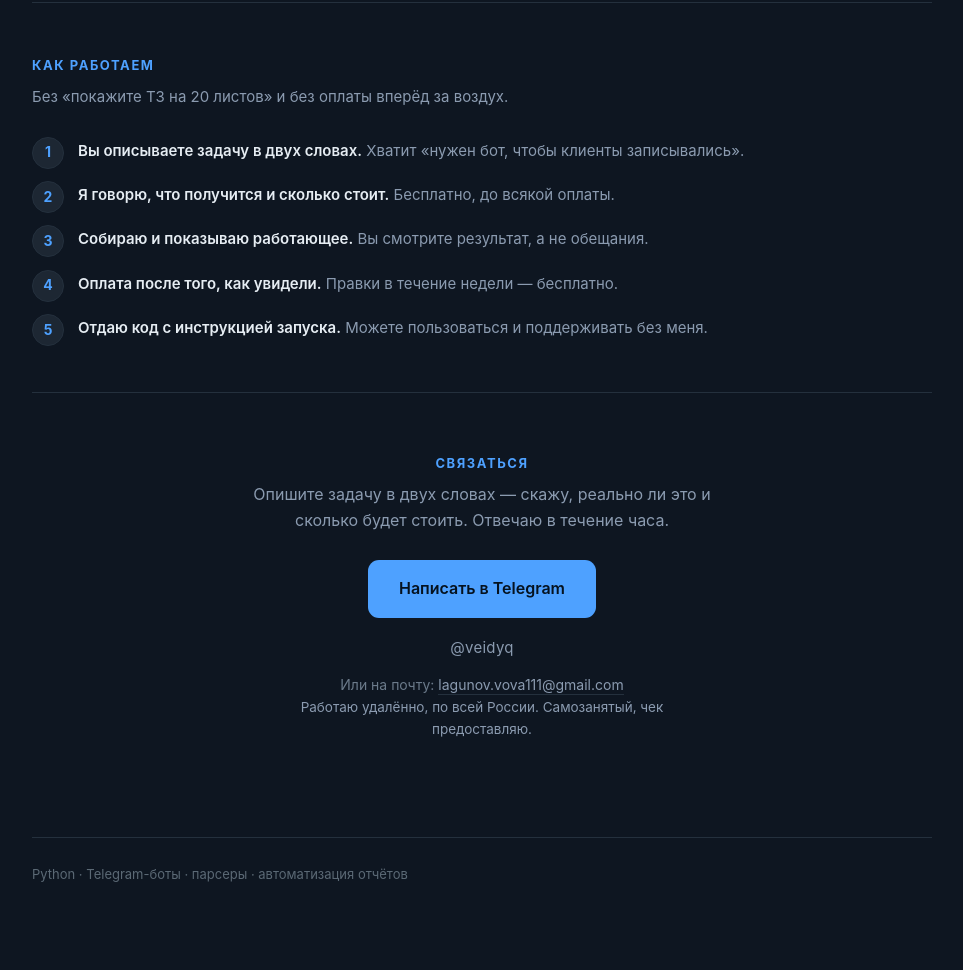
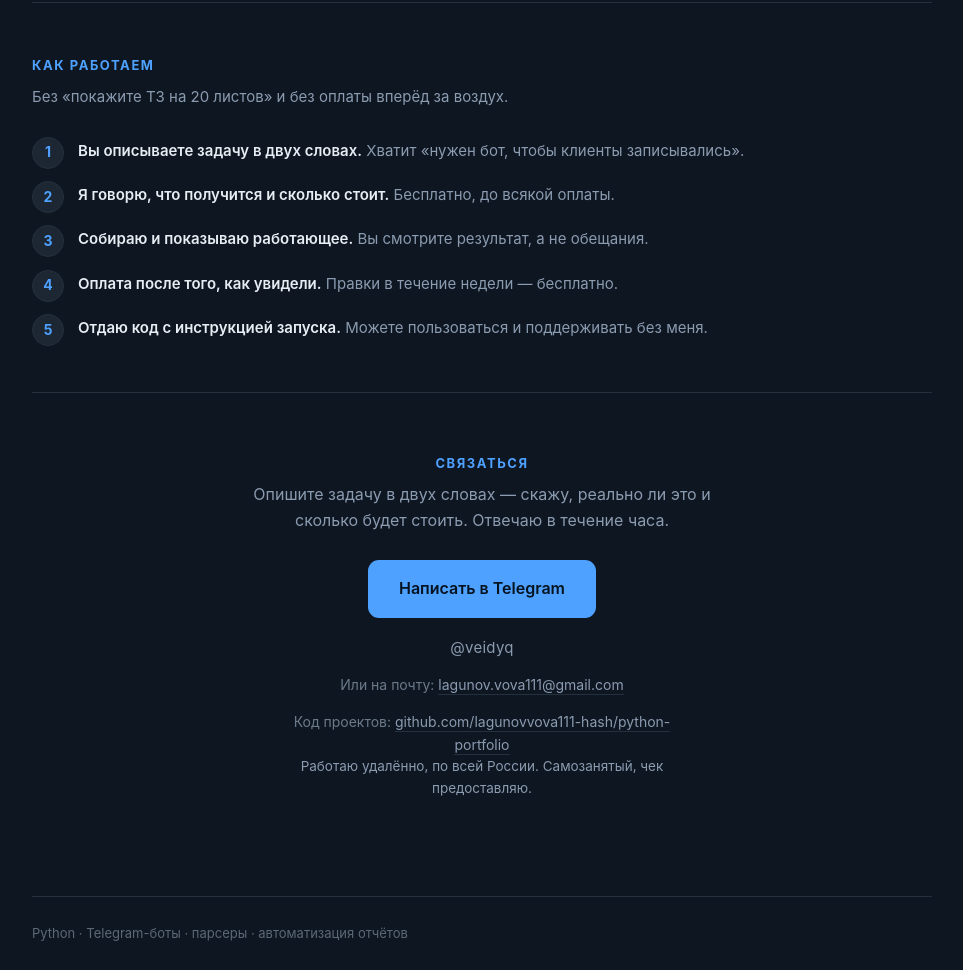
Before and after one commit to veidyq/python-portfolio, a plain HTML site: page docs/index.html in a window 1280 px wide. Shown: the part 2521-3491 px from the top of the page, without its empty margins (158-1121 px from the left). Before the commit the page ends 3432 px from the top, so only its background shows below. Drawn offline with Linux system fonts and the light colour scheme.

Commit message:
Добавить ссылку на репозиторий и живой сайт

```diff
--- a/docs/index.html
+++ b/docs/index.html
@@ -290,6 +290,9 @@
     <p class="alt-line">
       Или на почту: <a href="mailto:lagunov.vova111@gmail.com">lagunov.vova111@gmail.com</a>
     </p>
+    <p class="alt-line">
+      Код проектов: <a href="https://github.com/lagunovvova111-hash/python-portfolio" target="_blank" rel="noopener">github.com/lagunovvova111-hash/python-portfolio</a>
+    </p>
     <p class="note">Работаю удалённо, по всей России. Самозанятый, чек предоставляю.</p>
   </section>
 
```
Also changed, not shown: 1 other file.
